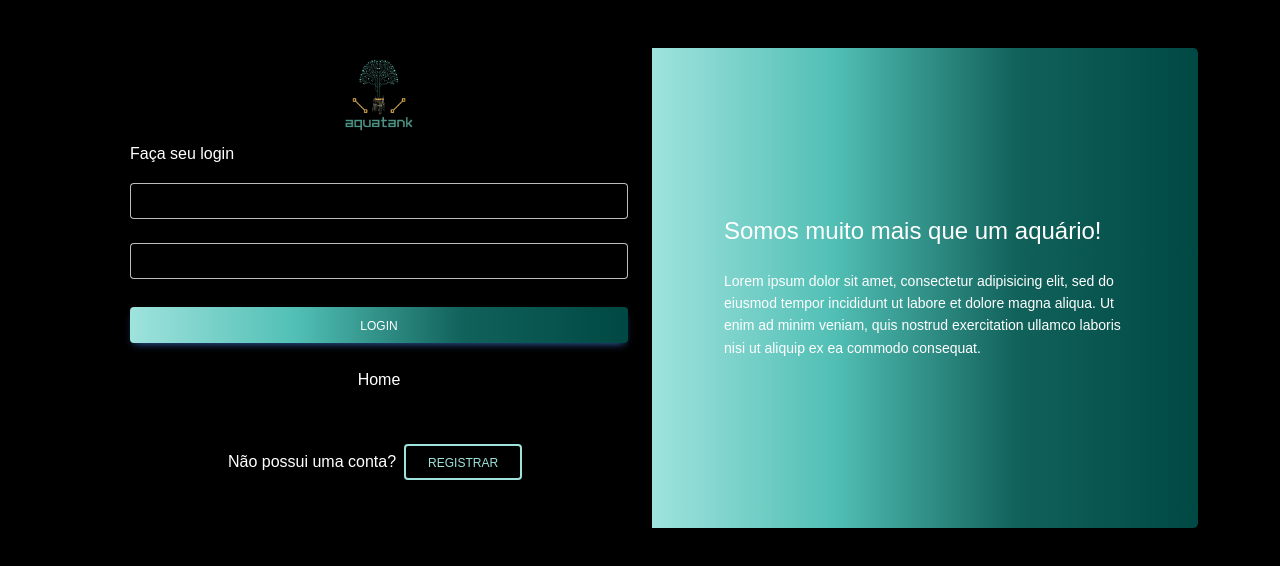
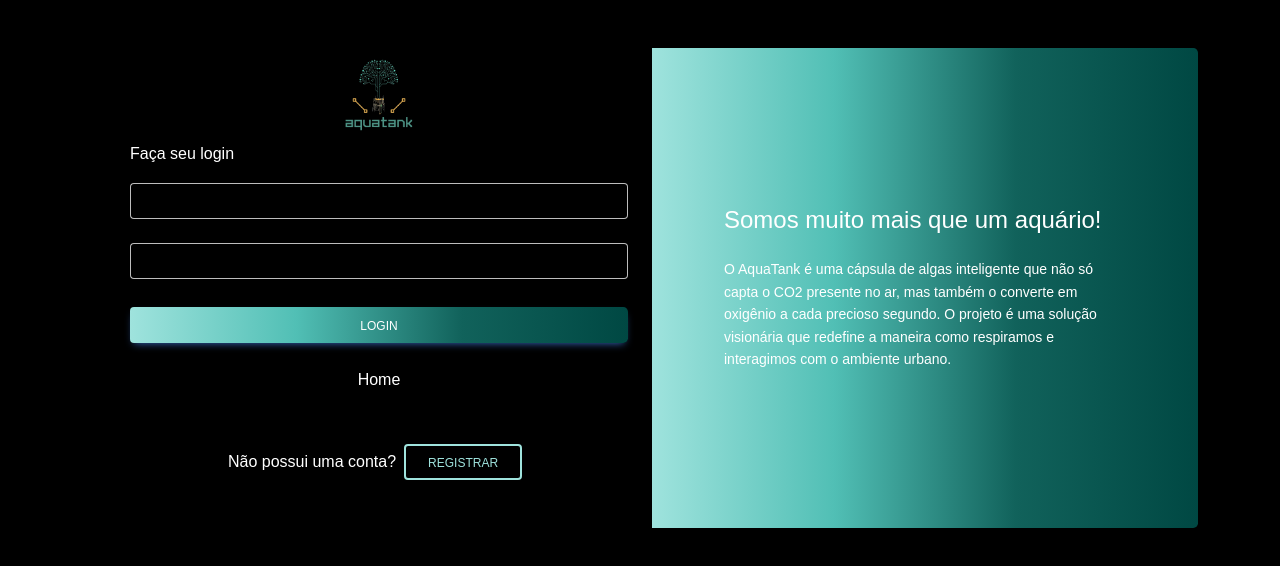
Before and after one commit to LilithGouveia/next-challenge-application, a React (Vite) app: page /login in a window 1280 px wide. Shown: the top 566 px of the page. Built offline with nearby package versions, Linux system fonts and the light colour scheme.

Commit message:
Arrumando a home.

```diff
--- a/src/components/HeaderMain.jsx
+++ b/src/components/HeaderMain.jsx
@@ -2,6 +2,8 @@ import AquaLogo from "../assets/aquatank_logo.png";
 import { Link } from "react-router-dom";
 import Dropdown from 'react-bootstrap/Dropdown';
 import "../style/headerMain.scss";
+import "bootstrap/dist/css/bootstrap.min.css";
+import "mdb-react-ui-kit/dist/css/mdb.min.css";
 
 export default function HeaderMain() {
   return (
--- a/src/routes/Login/Login.jsx
+++ b/src/routes/Login/Login.jsx
@@ -8,6 +8,7 @@ import {
   MDBCol,
   MDBInput,
 } from "mdb-react-ui-kit";
+import "bootstrap/dist/css/bootstrap.min.css";
 import "mdb-react-ui-kit/dist/css/mdb.min.css";
 import AquaLogo from "../../assets/aquatank_logo.png";
 
@@ -113,10 +114,11 @@ export default function Login() {
             <div className="text-white px-3 py-4 p-md-5 mx-md-4">
               <h4 class="mb-4">Somos muito mais que um aquário!</h4>
               <p class="small mb-0">
-                Lorem ipsum dolor sit amet, consectetur adipisicing elit, sed do
-                eiusmod tempor incididunt ut labore et dolore magna aliqua. Ut
-                enim ad minim veniam, quis nostrud exercitation ullamco laboris
-                nisi ut aliquip ex ea commodo consequat.
+                O AquaTank é uma cápsula de algas inteligente que não só capta o
+                CO2 presente no ar, mas também o converte em oxigênio a cada
+                precioso segundo. O projeto é uma solução visionária que
+                redefine a maneira como respiramos e interagimos com o ambiente
+                urbano.
               </p>
             </div>
           </div>
```
